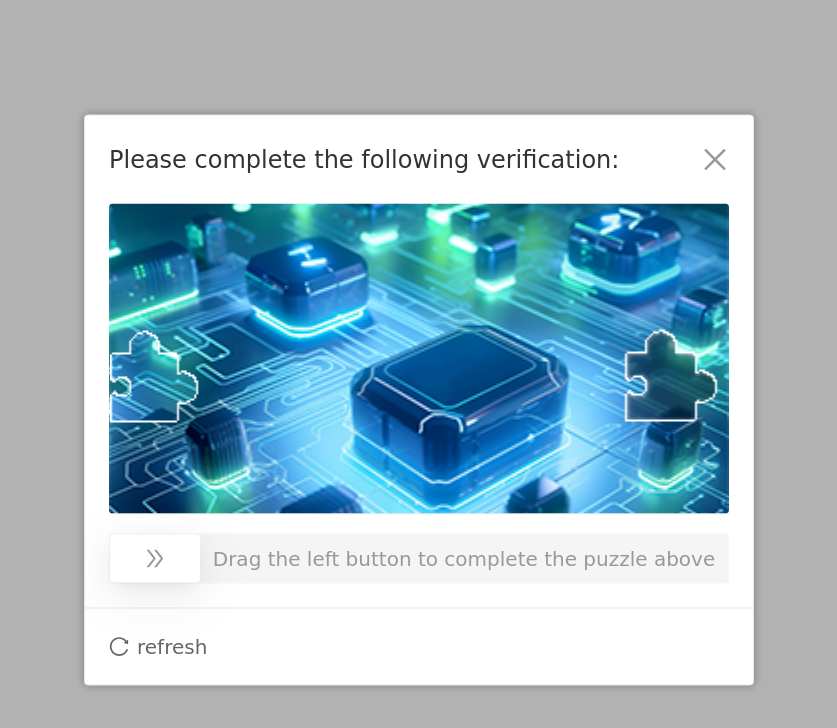
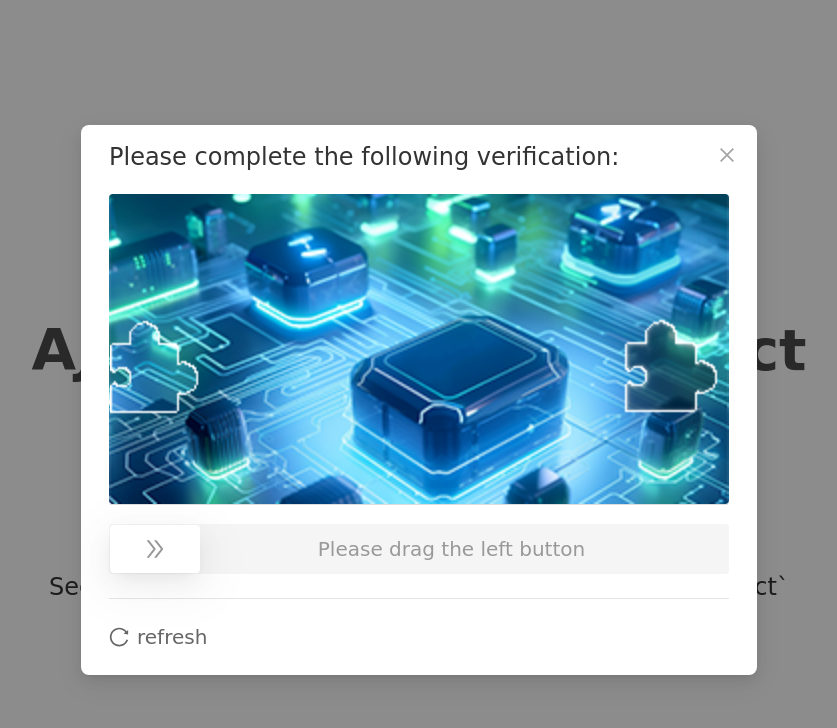
Before and after one commit to HyaCiovo/AJ-Captcha-Slider-React, a React (Vite) app: page / in a window 1280 px wide. Both pictures are taken after a click on the button "open captcha modal". Shown: the top 728 px of the page, without its empty margins (221-1058 px from the left). Built offline with nearby package versions, Linux system fonts and the light colour scheme.

Commit message:
✨ feat: 弹框使用antd modal组件实现

```diff
--- a/src/App.less
+++ b/src/App.less
@@ -13,3 +13,9 @@
   font-size: 24px;
   color: #333;
 }
+
+.logo {
+  font-size: 4.2em;
+  cursor: default;
+  pointer-events: none;
+}
--- a/src/App.tsx
+++ b/src/App.tsx
@@ -1,20 +1,33 @@
 import { useState } from 'react'
 import './App.less'
 import AJCaptchaSlider from './components/aj-captcha-slider-react'
-import { ConfigProvider, App as AntdApp } from 'antd'
+import { ConfigProvider, App as AntdApp, ThemeConfig } from 'antd'
 
-const AntdTheme = {
+const AntdTheme: ThemeConfig = {
   hashed: false,
   token: {
     colorTextBase: "#333",
     fontFamily: "Comic Sans MS",
+    fontSize: 18
   },
+  components: {
+    Modal: {
+      titleFontSize: 24,
+      titleColor: "#333",
+      fontWeightStrong: 500
+    },
+    Message: {
+      contentPadding: '12px',
+    }
+  }
 };
+
 const App = () => {
   const [showCaptcha, setShow] = useState<boolean>(false)
-
+  const [success, setSuccess] = useState<boolean>(false)
   const onSuccess = (token: string) => {
-    console.log(token)
+    setSuccess(true)
+    console.log("token:", token)
     setShow(false)
   }
 
@@ -26,6 +39,7 @@ const App = () => {
           onSuccess={onSuccess}
           hide={() => setShow(false)}
         />
+        <div className="logo">{success ? '😇' : '😈'}</div>
         <h1>AJ-Captcha-Slider-React</h1>
         <div className="card">
           <button onClick={() => setShow(true)}>
@@ -33,7 +47,7 @@ const App = () => {
           </button>
         </div>
         <p className="read-the-docs">
-          See component code in `components/aj-captcha-react`
+          See component code in `components/aj-captcha-slider-react`
         </p>
       </AntdApp>
     </ConfigProvider>
--- a/src/apis/mock.ts
+++ b/src/apis/mock.ts
@@ -58,7 +58,7 @@ export const checkCaptcha = async (data: {
   ts: number;
 }): Promise<CheckCaptchaRes> => {
   // 生成随机延迟时间，模拟网络延迟
-  const delay = Math.random() * 1000;
+  const delay = Math.random() * 1500;
   // 定义误差范围，用于验证点击位置，不要过小或者过大，推荐范围在1到3之间
   const buffer = 2;
 
@@ -72,6 +72,8 @@ export const checkCaptcha = async (data: {
         // 解密用户点击的位置信息
         const decryptRes = aesDecrypt(data.pointJson, mockCaptchaRes.secretKey);
         const point = JSON.parse(decryptRes);
+
+        console.log({ captchaX: x, buffer, sliderX: point.x });
 
         // 验证点击位置是否在有效范围内
         if (!point.x || point.x > x + buffer || point.x < x - buffer) {
--- a/src/components/aj-captcha-slider-react/index.less
+++ b/src/components/aj-captcha-slider-react/index.less
@@ -1,49 +1,5 @@
-.verifybox {
-  position: absolute;
-  padding-top: 24px;
-  box-sizing: border-box;
-  border-radius: 4px;
-  border: 1px solid #e4e7eb;
-  background-color: #fff;
-  box-shadow: 0 0 10px rgba(0, 0, 0, 0.3);
-  user-select: none;
-  top: 50%;
-  left: 50%;
-  transform: translate(-50%, -50%);
-}
-
-.verifybox-top {
-  padding: 0 24px;
-  display: flex;
-  justify-content: space-between;
-  align-items: self-start;
-  height: 48px;
-  line-height: 40px;
-  text-align: left;
-  font-size: 24px;
-  font-weight: 500;
-  color: #333;
-  box-sizing: border-box;
-}
-
-.verifybox-bottom {
-  padding: 0 24px;
-  box-sizing: border-box;
-}
-
-.verifybox-close {
-  font-size: 28px;
-  color: #999 !important;
-  position: absolute;
-  top: 30px;
-  right: 24px;
-  text-align: center;
-  cursor: pointer;
-
-  &:hover {
-    color: #333 !important;
-  }
-}
+// .verifybox {
+// }
 
 /*滑动验证码*/
 .verify-bar-area {
@@ -103,7 +59,7 @@
 }
 
 .verify-bar-area .verify-msg {
-  margin-left: 90px;
+  margin-left: 65px;
   font-size: 20px;
   font-weight: 500;
   list-style: 40px;
@@ -119,7 +75,7 @@
 }
 
 .verify-img-out {
-  margin-top: 16px;
+  margin-top: 20px;
   height: 512px;
 }
 
@@ -137,7 +93,7 @@
 .verify-very-bottom {
   border-top: 1px solid #e5e5e5;
   margin-top: 24px;
-  padding: 16px 24px;
+  padding: 16px 0 0;
 
   .verify-refresh {
     width: fit-content;
--- a/src/components/aj-captcha-slider-react/index.tsx
+++ b/src/components/aj-captcha-slider-react/index.tsx
@@ -1,7 +1,7 @@
 import React, { useEffect, useRef, useState } from 'react';
-import { createPortal } from 'react-dom';
-import { App, Skeleton } from 'antd';
-import { CheckCircleOutlined, CloseCircleOutlined, CloseOutlined, DoubleRightOutlined, LoadingOutlined, ReloadOutlined } from '@ant-design/icons';
+// import { createPortal } from 'react-dom';
+import { App, Modal, Skeleton } from 'antd';
+import { CheckCircleOutlined, CloseCircleOutlined, DoubleRightOutlined, LoadingOutlined, ReloadOutlined } from '@ant-design/icons';
 // import { getPicture, checkCaptcha, CaptchaRes } from '../../apis/captcha';
 import { getPicture, checkCaptcha, CaptchaRes } from '../../apis/mock';
 import { aesEncrypt, uuid } from './utils';
@@ -46,21 +46,20 @@ const AJCaptchaSlider: React.FC<AJCaptchaSliderProps> = ({
   show = false,
   vSpace = 20,  // 图片与滑块的距离，单位px
   blockWidth = 90, // 滑块宽度45 此处*2，单位px
-  padding = 32, // 弹框内边距 单位px
+  padding = 28, // 弹框内边距 单位px
   hide,
   onSuccess,
   setSize = {
-    imgWidth: 620, // 图片宽度为310px，此处*2
-    imgHeight: 310, // 图片高度
+    imgWidth: 310 * 2, // 图片宽度为310px，此处*2
+    imgHeight: 155 * 2, // 图片高度
     barHeight: 50, // 滑块框高度
-    barWidth: 620 // 滑块框宽度，与图片宽度保持一致
+    barWidth: 310 * 2 // 滑块框宽度，与图片宽度保持一致
   }
 }) => {
-  const nodeRef = useRef<HTMLElement | null>(null);
   const [isLoading, setLoading] = useState<boolean>(false); // 是否加载
   const [response, setResponse] = useState<CaptchaRes | null>(null); // token、密钥、图片等数据
   const [icon, setIcon] = useState<AJCaptchaIconProps>('loading'); // 滑块icon
-  const [tips, setTips] = useState<string>('Drag the left button to complete the puzzle above'); // 提示文案
+  const [tips, setTips] = useState<string>('Please drag the left button'); // 提示文案
   const [moveBlockLeft, setBlockLeft] = useState<string | null>(null);
   const [leftBarWidth, setLeftBarWidth] = useState<string | null>(null);
   const [barAreaLeft, setBarAreaLeft] = useState<number>(0);
@@ -71,22 +70,14 @@ const AJCaptchaSlider: React.FC<AJCaptchaSliderProps> = ({
   })
   const { message } = App.useApp();
 
-  if (!nodeRef.current) {
-    const node = document.createElement('div');
-    document.body.appendChild(node);
-    nodeRef.current = node;
-  }
-
   useEffect(() => {
     if (!localStorage.getItem("slider"))
       localStorage.setItem("slider", `slider-${uuid()}`);
 
     // 清理函数
     return () => {
-      if (nodeRef.current) {
-        document.body.removeChild(nodeRef.current);
-        nodeRef.current = null;
-      }
+      if (localStorage.getItem("slider"))
+        localStorage.removeItem("slider");
     };
   }, []);
 
@@ -115,7 +106,7 @@ const AJCaptchaSlider: React.FC<AJCaptchaSliderProps> = ({
     }
 
     // 设置提示信息，指导用户进行下一步操作
-    setTips('Drag the left button to complete the puzzle above');
+    setTips('Please drag the left button');
 
     // 重置方块左侧位置，以便重新计算或应用默认布局
     setBlockLeft('');
@@ -179,6 +170,7 @@ const AJCaptchaSlider: React.FC<AJCaptchaSliderProps> = ({
   const end = () => {
     // 判断是否重合
     if (flags.current.status && !flags.current.isEnd) {
+      setIcon('loading')
       const moveLeftDistance = parseInt(
         (moveBlockLeft || '').replace('px', '')
       )
@@ -200,7 +192,6 @@ const AJCaptchaSlider: React.FC<AJCaptchaSliderProps> = ({
 
       checkCaptcha(data)
         .then((res) => {
-          console.log(rawPointJson)
           flags.current.isEnd = true
           if (res.token) {
             setIcon('check')
@@ -236,25 +227,27 @@ const AJCaptchaSlider: React.FC<AJCaptchaSliderProps> = ({
     hide?.()
   }
 
-
-  return createPortal(// 蒙层
-    <div className="mask"
-      style={{ display: `${show ? 'block' : 'none'}` }}
-      onMouseMove={move}
-      onMouseUp={end}>
+  return (
+    <Modal
+      title="Please complete the following verification:"
+      centered
+      open={show}
+      width={setSize.imgWidth + 2 * padding}
+      styles={{
+        content: {
+          padding: `16px ${padding}px 16px`,
+          userSelect: 'none'
+        }
+      }}
+      footer={null}
+      onCancel={closeBox}
+    >
       <div className="verifybox"
-        style={{ maxWidth: setSize.imgWidth + 2 * padding + "px" }}
-      >
-        <div className="verifybox-top">
-          Please complete the following verification:
-          <CloseOutlined
-            className="verifybox-close"
-            onClick={closeBox}
-          />
-        </div>
-        <div className="verifybox-bottom">
+        onMouseMove={move}
+        onMouseUp={end}>
+        <div>
           {isLoading ?
-            <div className="relative"
+            <div
               style={{
                 width: setSize.imgWidth,
               }}>
@@ -362,7 +355,7 @@ const AJCaptchaSlider: React.FC<AJCaptchaSliderProps> = ({
           </div>
         </div>
       </div>
-    </div>, nodeRef.current!)
+    </Modal>)
 };
 
 export default AJCaptchaSlider;
```
Also changed, not shown: src/apis/mockDB.ts (+1 -1 lines).
